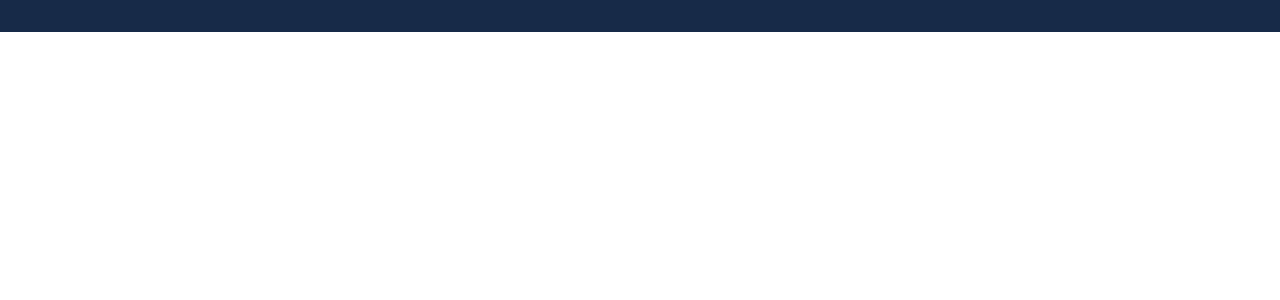
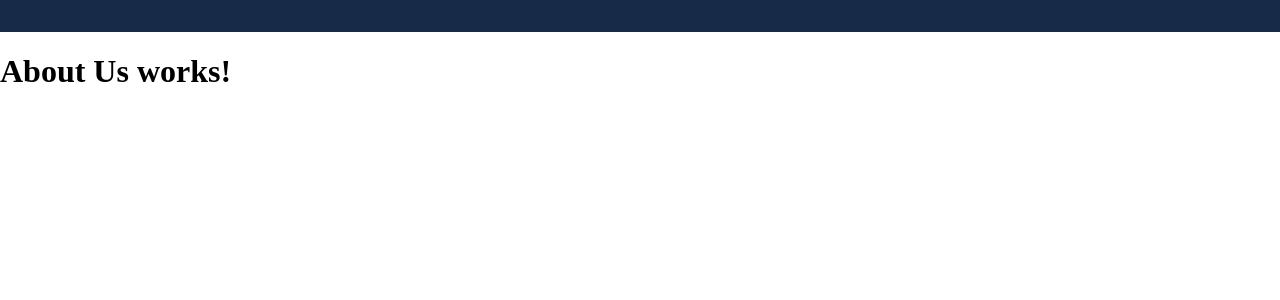
Before and after one commit to jasmina90tz/angular-layout-one-2023, an Angular app: page /about-us in a window 1280 px wide. Before the commit this address led to /. Shown: the top 300 px of the page. Built offline with nearby package versions, Linux system fonts and the light colour scheme.

Commit message:
Add about us page

```diff
--- /dev/null
+++ b/src/app/about-us/about-us.component.html
@@ -0,0 +1 @@
+<h1>About Us works!</h1>
--- a/src/app/app-routing.module.ts
+++ b/src/app/app-routing.module.ts
@@ -2,10 +2,12 @@
 import { RouterModule, Routes } from '@angular/router';
 import { ProfileComponent } from './profile/profile.component';
 import { HomeComponent } from './home/home.component';
+import { AboutUsComponent } from './about-us/about-us.component';
 
 const routes: Routes = [
   { path: '', component: HomeComponent }, // HomeComponent is the root
   { path: 'profile', component: ProfileComponent },
+  { path: 'about-us', component: AboutUsComponent },
   // other routes...
 ];
 
--- a/src/app/app.module.ts
+++ b/src/app/app.module.ts
@@ -6,13 +6,15 @@
 import { NavigationComponent } from './navigation/navigation.component';
 import { ProfileComponent } from './profile/profile.component';
 import { HomeComponent } from './home/home.component';
+import { AboutUsComponent } from './about-us/about-us.component';
 
 @NgModule({
   declarations: [
     AppComponent,
     NavigationComponent,
     ProfileComponent,
-    HomeComponent
+    HomeComponent,
+    AboutUsComponent
   ],
   imports: [
     BrowserModule,
--- a/src/app/navigation/navigation.component.html
+++ b/src/app/navigation/navigation.component.html
@@ -12,6 +12,7 @@
   <div class="nav-wrapper" [ngClass]="{ open: isMobileMenuOpen }">
     <div class="nav-links">
       <a routerLink="/" (click)="toggleMobileMenu()">Home</a>
+      <a routerLink="/about-us" (click)="toggleMobileMenu()">About Us</a>
       <a routerLink="/profile" (click)="toggleMobileMenu()">Profile</a>
     </div>
   </div>
```
Also changed, not shown: src/app/about-us/about-us.component.ts (added, +10 -0 lines), src/app/about-us/about-us.component.scss (added), 1 other file (tests, documents, lock files or other folders).
